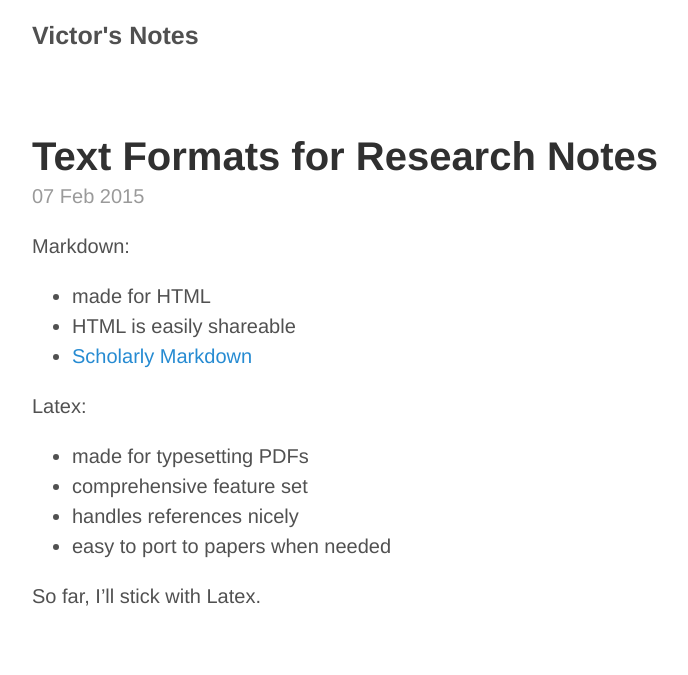
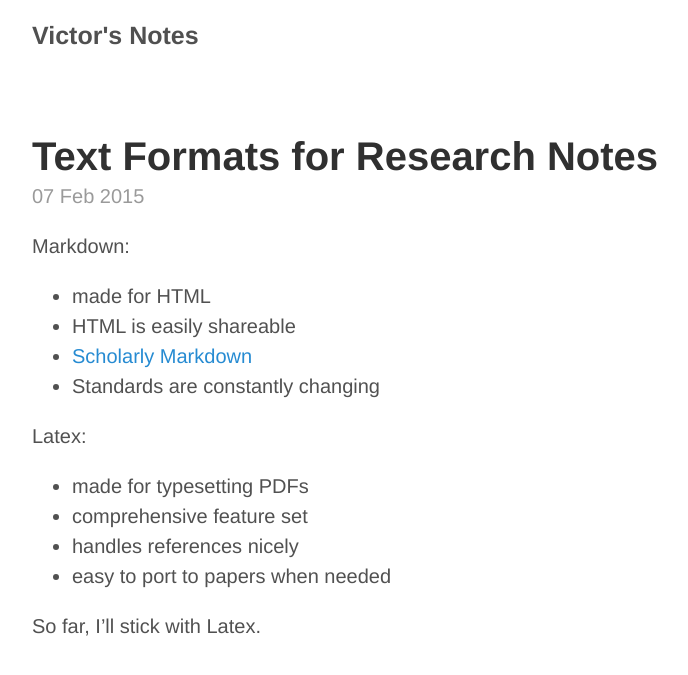
Before and after one commit to victorgan/victorgan.github.io, a Jekyll site: the page built from _posts/2015-02-07-text-format-for-research-notes.md, in a window 1280 px wide. Shown: the top 675 px of the page, without its empty margins (248-936 px from the left). Built offline with Jekyll 4.4.1, drawn with Linux system fonts in a browser that asks for light colours; nearby versions of some CDN libraries; library files that are not in the unit come from our copies; comment, search, counter and statistics services are not loaded.

Commit message:
fixed list

```diff
--- a/_posts/2015-02-07-text-format-for-research-notes.md
+++ b/_posts/2015-02-07-text-format-for-research-notes.md
@@ -4,11 +4,14 @@ title: Text Formats for Research Notes
 ---
 
 Markdown:
+
 - made for HTML
 - HTML is easily shareable
 - [Scholarly Markdown](http://blog.martinfenner.org/2014/09/07/commonmark-and-the-future-of-scholarly-markdown/)
+- Standards are constantly changing
 
 Latex:
+
 - made for typesetting PDFs
 - comprehensive feature set
 - handles references nicely
```
